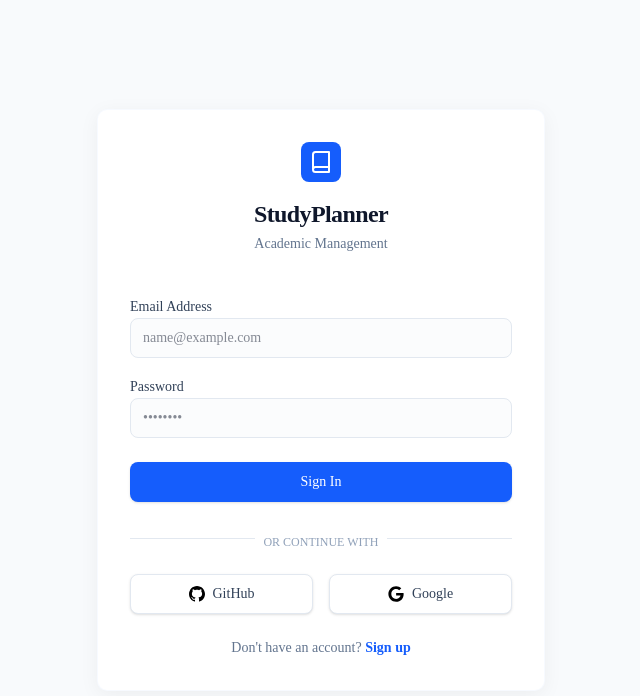
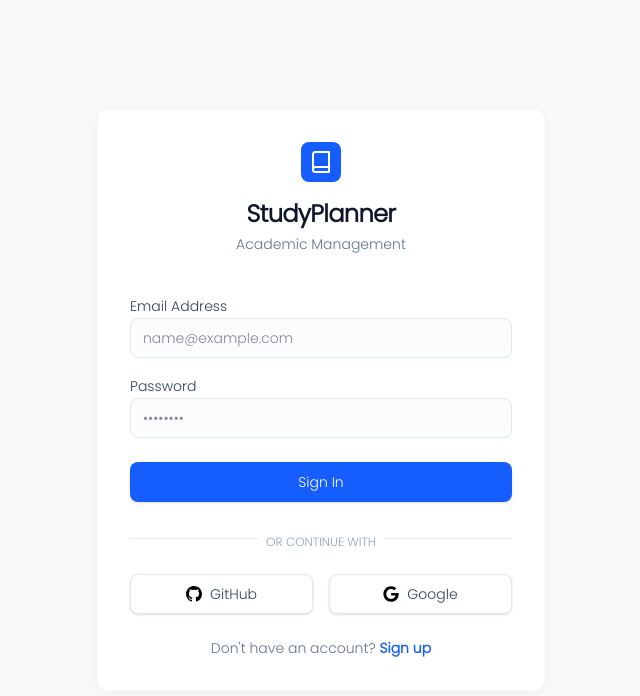
Before and after one commit to sadge02/StudyPlanner, a Next.js app: page /login in a window 1280 px wide. Shown: the top 696 px of the page, without its empty margins (319-959 px from the left). Built offline with nearby package versions, Linux system fonts and the light colour scheme; no server answers.

Commit message:
feat: changes font to poppins

```diff
--- a/src/app/layout.tsx
+++ b/src/app/layout.tsx
@@ -1,5 +1,5 @@
 import type { Metadata } from "next";
-import { Geist, Geist_Mono } from "next/font/google";
+import { Poppins } from "next/font/google";
 
 import { AppProviders } from "@/components/providers/app-providers";
 import { auth } from "@/lib/auth";
@@ -7,14 +7,10 @@ import { auth } from "@/lib/auth";
 import "./globals.css";
 import { Toaster } from "sonner";
 
-const geistSans = Geist({
-  variable: "--font-geist-sans",
+const poppins = Poppins({
+  weight: ["300"],
   subsets: ["latin"],
-});
-
-const geistMono = Geist_Mono({
-  variable: "--font-geist-mono",
-  subsets: ["latin"],
+  variable: "--font-poppins",
 });
 
 export const metadata: Metadata = {
@@ -38,9 +34,9 @@ export default async function RootLayout({
     <html
       lang="en"
       suppressHydrationWarning
-      className={`${geistSans.variable} ${geistMono.variable} h-full antialiased`}
+      className={`${poppins.variable} ${poppins.variable} h-full antialiased`}
     >
-      <body className="flex min-h-full flex-col">
+      <body className={`${poppins.className} flex min-h-full flex-col`}>
         <AppProviders session={session}>{children}</AppProviders>
         <Toaster />
       </body>
```
